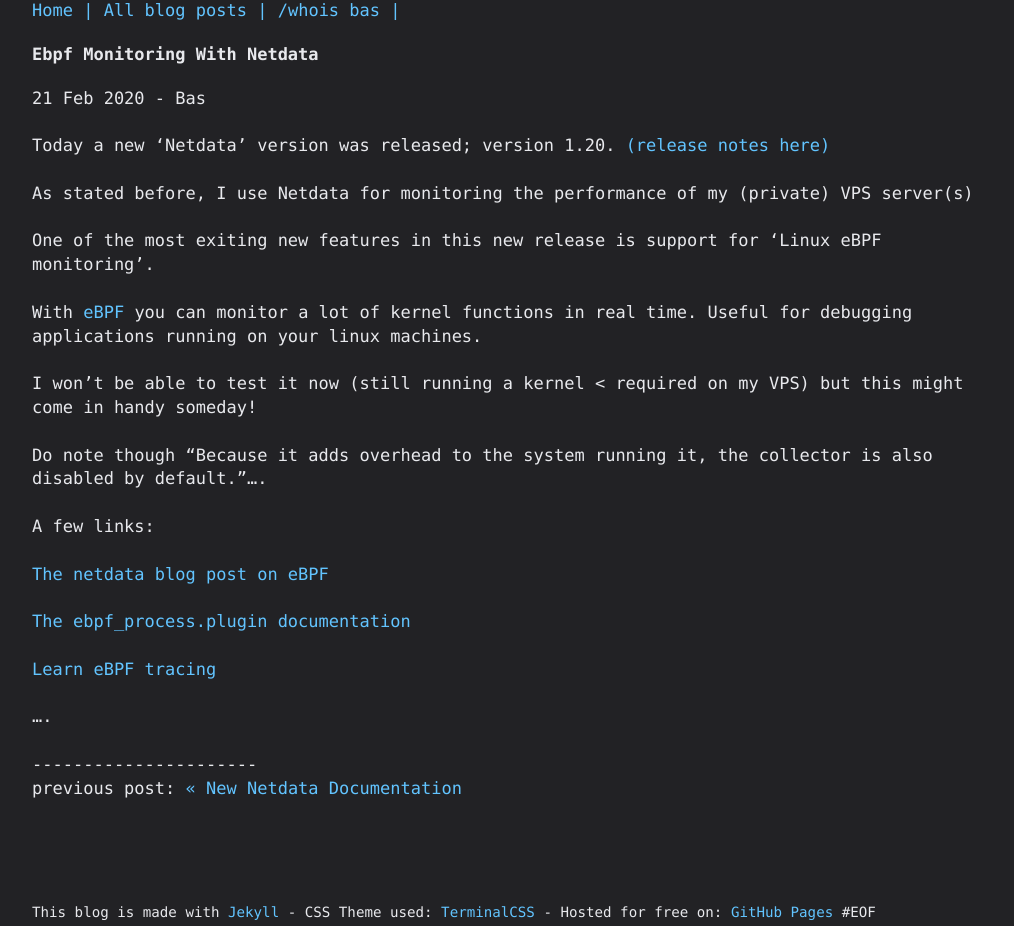
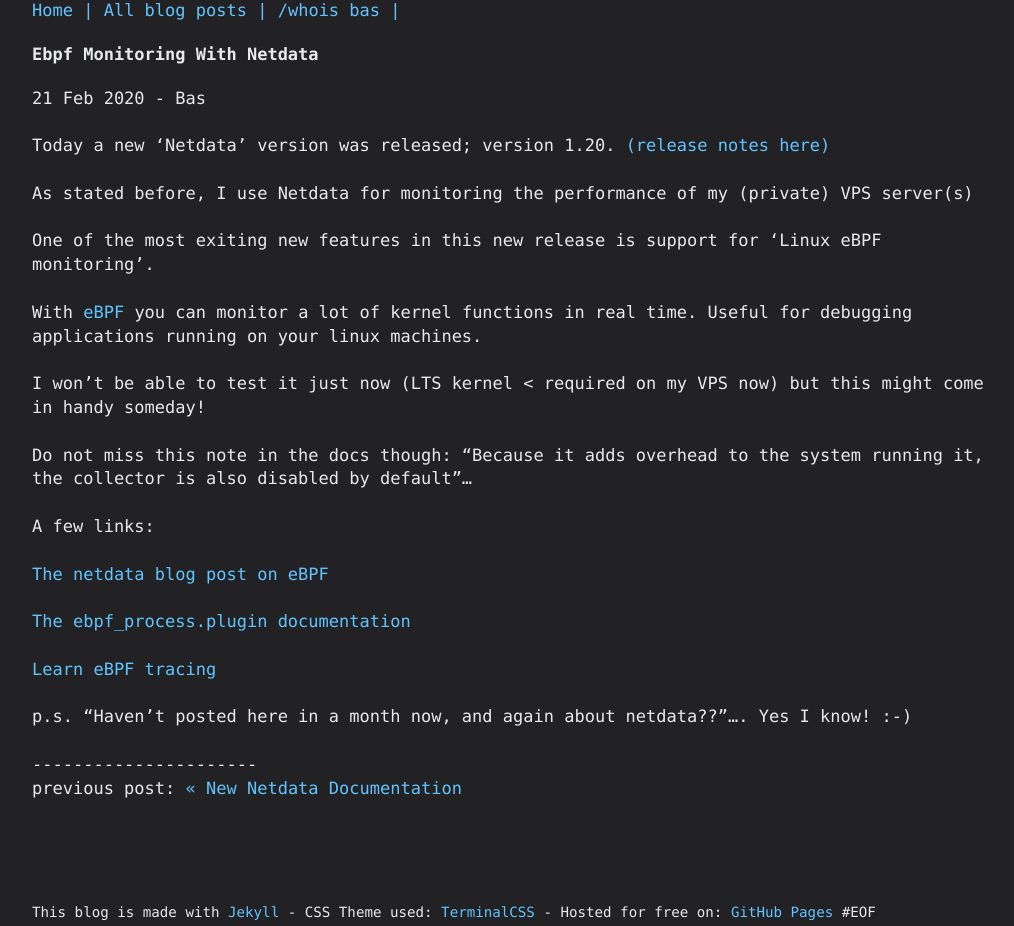
Before and after one commit to basdds/basdds.github.io, a Jekyll site: the page built from _posts/2020-02-21-eBPF-monitoring-with-netdata.md, in a window 1280 px wide. Shown: the whole page, without its empty margins (118-1132 px from the left). Built offline with Jekyll 4.4.1, drawn with Linux system fonts in a browser that asks for light colours.

Commit message:
site update

```diff
--- a/_posts/2020-02-21-eBPF-monitoring-with-netdata.md
+++ b/_posts/2020-02-21-eBPF-monitoring-with-netdata.md
@@ -8,11 +8,14 @@
 
 One of the most exiting new features in this new release is support for 'Linux eBPF monitoring'.
 
-With [eBPF](https://lwn.net/Articles/740157/){:target="_blank"} you can monitor a lot of kernel functions in real time. Useful for debugging applications running on your linux machines.
+With [eBPF](https://lwn.net/Articles/740157/){:target="_blank"} you can monitor a lot of kernel functions in real time.
+Useful for debugging applications running on your linux machines.
 
-I won't be able to test it now (still running a kernel < required on my VPS) but this might come in handy someday!
+I won't be able to test it just now (LTS kernel < required on my VPS now) but this might come in handy someday!
 
-Do note though "Because it adds overhead to the system running it, the collector is also disabled by default."....
+Do not miss this note in the docs though: "Because it adds overhead to the system running it, the collector is also
+disabled by default"...
+
 
 A few links:
 
@@ -22,4 +25,5 @@
 
 [Learn eBPF tracing](http://www.brendangregg.com/blog/2019-01-01/learn-ebpf-tracing.html){:target="_blank"}
 
-....
+
+p.s. "Haven't posted here in a month now, and again about netdata??".... Yes I know! :-)
```
